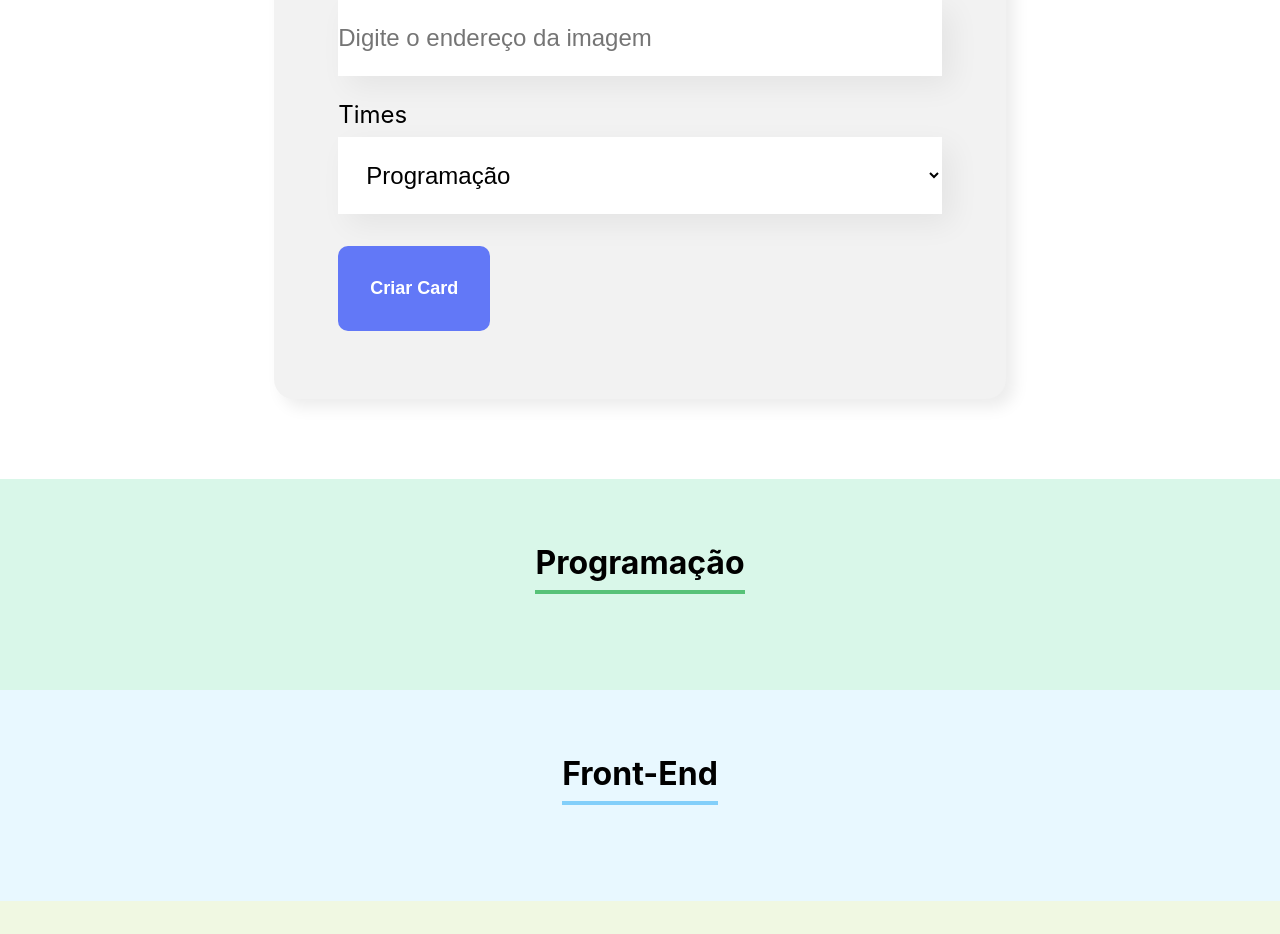
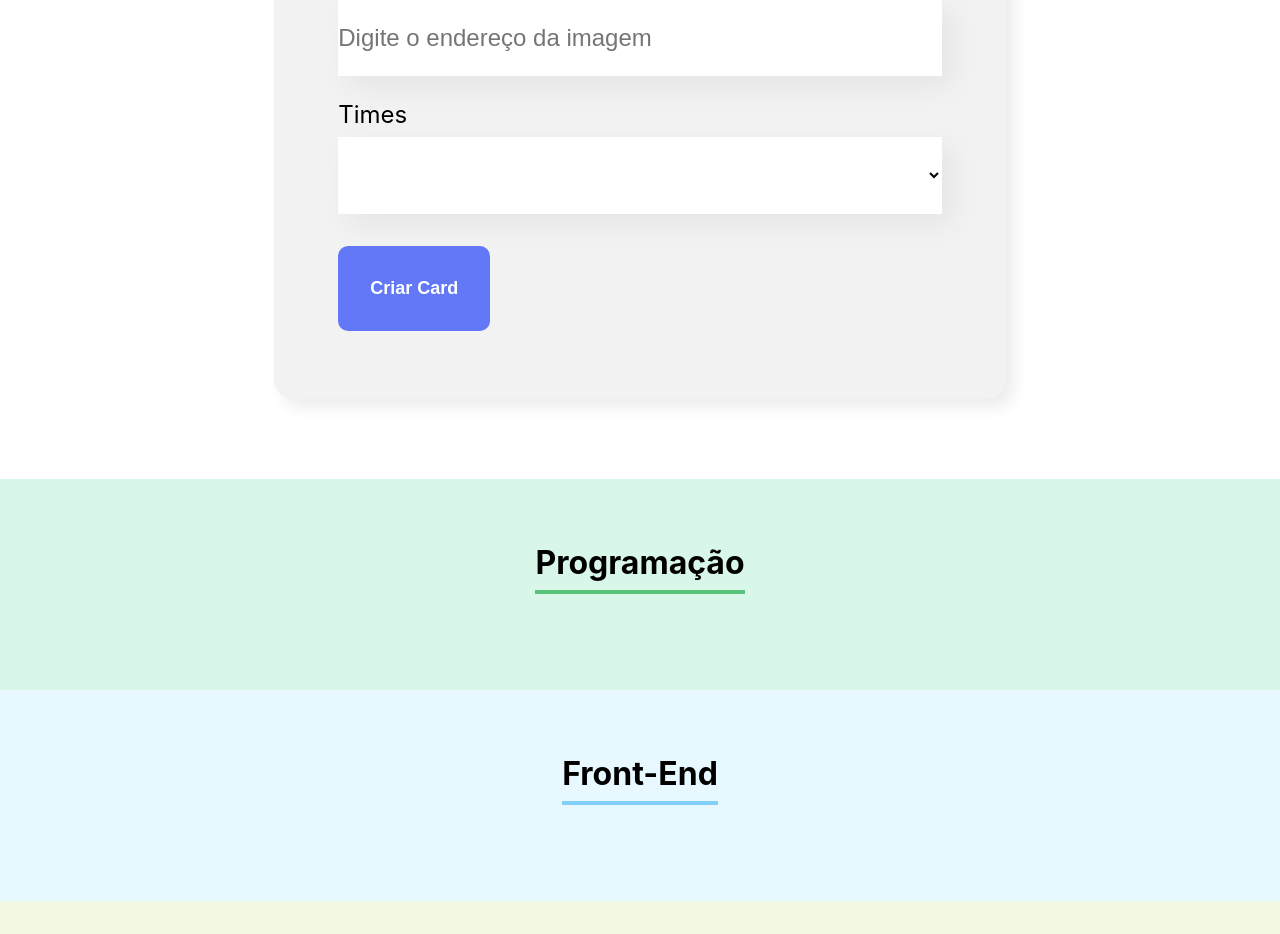
Before and after one commit to AlessandraSM/Projeto-Organo, a React (Create React App) app: page / in a window 1280 px wide. Shown: the part 1060-1994 px from the top of the page. Built offline with nearby package versions, Linux system fonts and the light colour scheme.

Commit message:
Alterações

```diff
--- a/src/componentes/Colaborador/index.js
+++ b/src/componentes/Colaborador/index.js
@@ -2,10 +2,10 @@ import "./Colaborador.css";
 
 //Moldura de um componente desestruturado
 
-function Colaborador({nome, imagem, cargo}){
+function Colaborador({nome, imagem, cargo, corDeFundo}){
     return(
         <div className="colaborador">
-            <div className="cabecalho">
+            <div className="cabecalho" style={{ backgroundColor: corDeFundo}}>
                 <img src={imagem} alt={nome}/>
             </div>
             <div className="rodape">
--- a/src/componentes/ListaSuspensa/index.js
+++ b/src/componentes/ListaSuspensa/index.js
@@ -7,8 +7,9 @@ function ListaSuspensa(props) {
       <select
         onChange={(evento) => props.aoAlterado(evento.target.value)}
         required={props.required}
-        value={props.value}
+        value={props.valor}
       >
+        <option value=""></option>
         {props.itens.map((item) => (
           <option key={item}>{item}</option>
         ))}
--- a/src/componentes/Time/index.js
+++ b/src/componentes/Time/index.js
@@ -8,6 +8,8 @@ function Time(props) {
       <div className="colaboradores">
         {props.colaboradores.map((colaborador) => (
           <Colaborador
+            corDeFundo={props.corPrimaria}
+            key={colaborador.nome}
             nome={colaborador.nome}
             cargo={colaborador.cargo}
             imagem={colaborador.imagem}
```
Also changed, not shown: src/App.js (+5 -5 lines).
